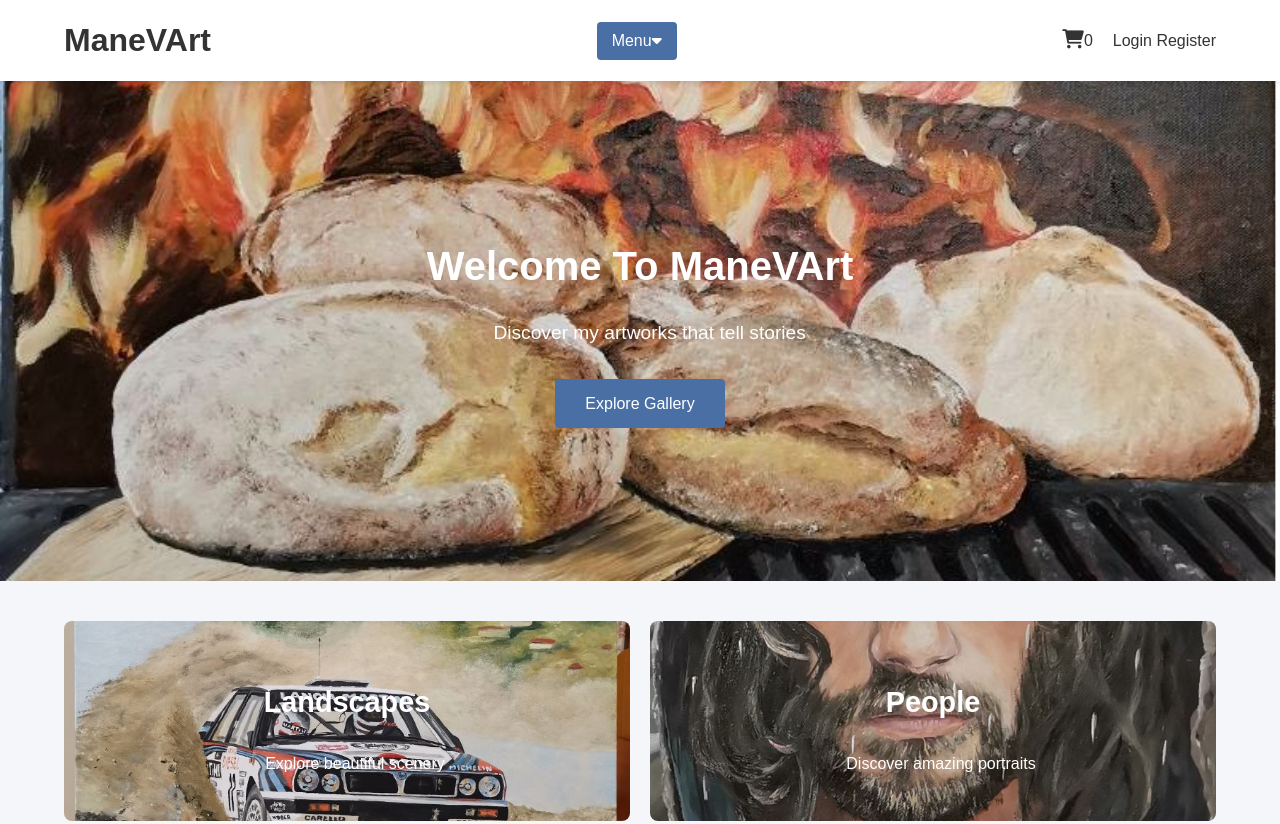
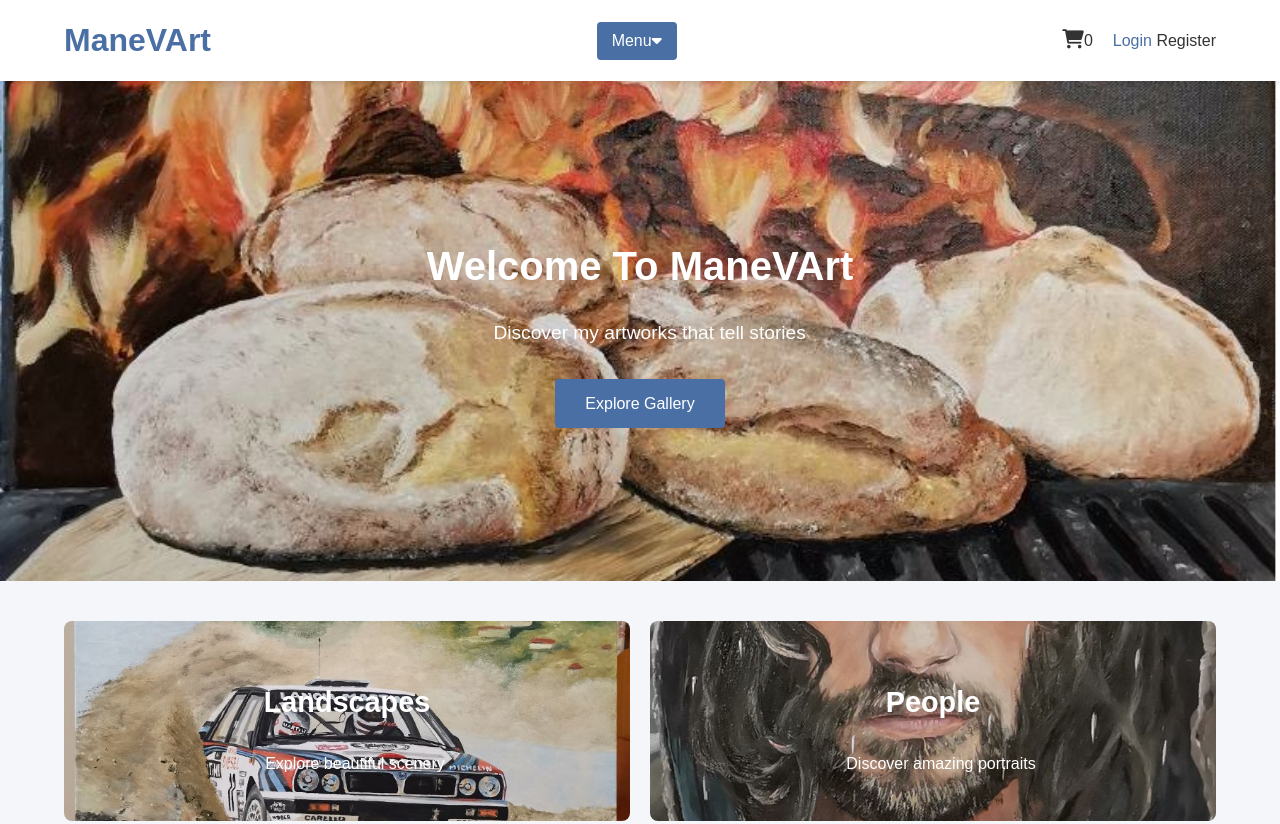
Before and after one commit to Mirksn/ArtWeb, a website built with webpack: page index.html in a window 1280 px wide. Shown: the top 824 px of the page. Built offline with nearby package versions, Linux system fonts and the light colour scheme.

Commit message:
Accent-color readjust, login now blue

```diff
--- a/css/style.css
+++ b/css/style.css
@@ -2,7 +2,7 @@
   /* put in the constant colors */
   --primary-color: #2c3e50;
   --secondary-color: #e74c3c;
-  --accent-color: #3498db;
+  --accent-color: #4a6fa5;
   --background-color: #f5f6fa;
   --text-color: #2c3e50;
   --light-gray: #ecf0f1;
@@ -37,9 +37,15 @@ body {
   align-items: center;
   padding: 15px 5%;
 }
+.header .logo h1 {
+  color: var(--accent-color);
+}
 .header-right {
   display: flex;
   align-items: center;
+}
+.auth-container #login-btn {
+  color: var(--accent-color);
 }
 .cart {
   margin-right: 20px;
@@ -54,7 +60,7 @@ body {
   display: inline-block;
 }
 .dropbtn {
-  background-color: #4a6fa5;
+  background-color: var(--accent-color);
   color: white;
   padding: 10px 15px;
   font-size: 16px;
--- a/index.html
+++ b/index.html
@@ -51,7 +51,7 @@
           </a>
         </div>
         <div class="auth-container" id="auth-container">
-          <a href="#" id="login-btn">Login</a>
+          <a href="#" id="login-btn" class="login">Login</a>
           <a href="#" id="Register-btn">Register</a>
         </div>
       </div>
```
